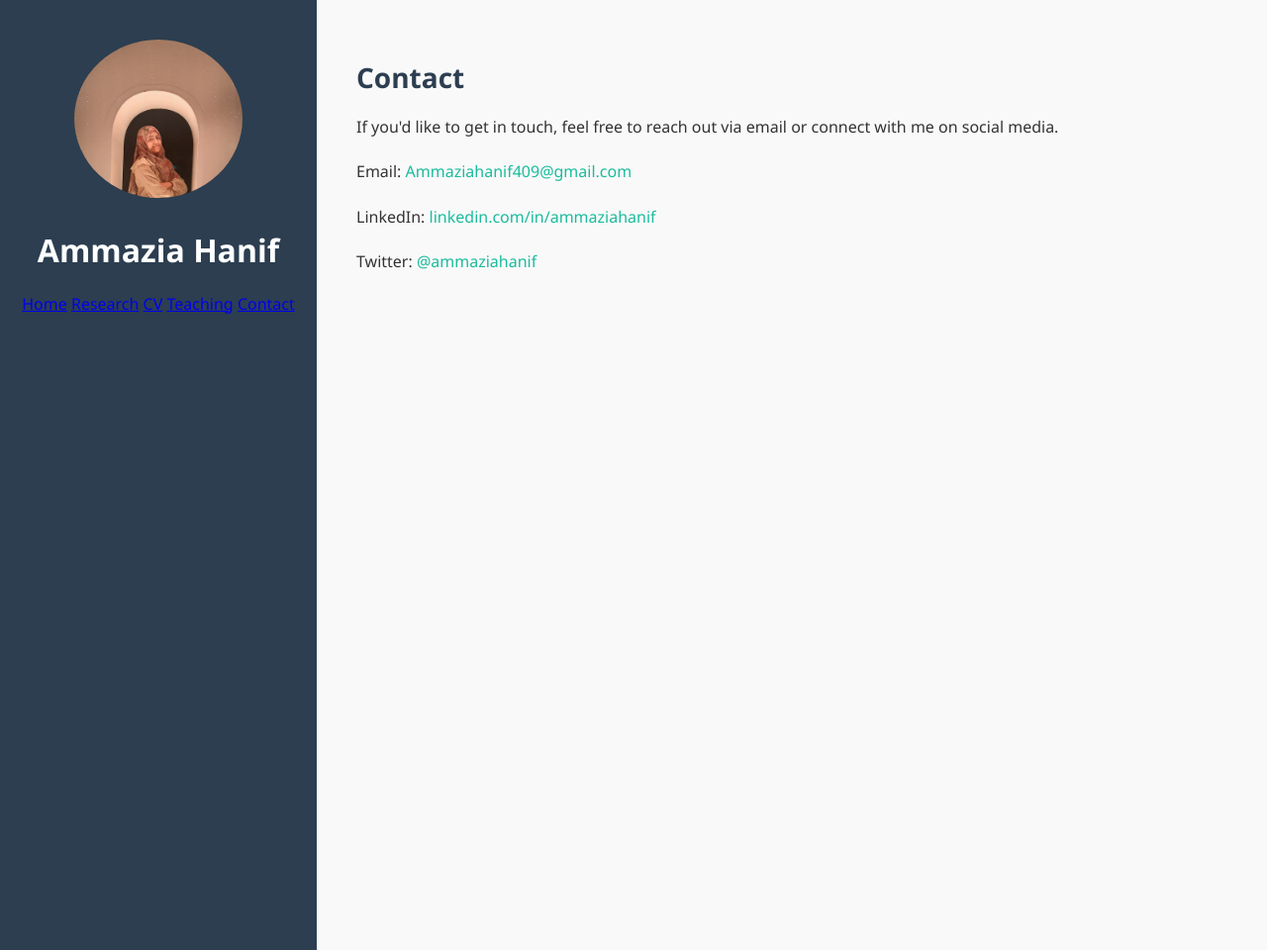
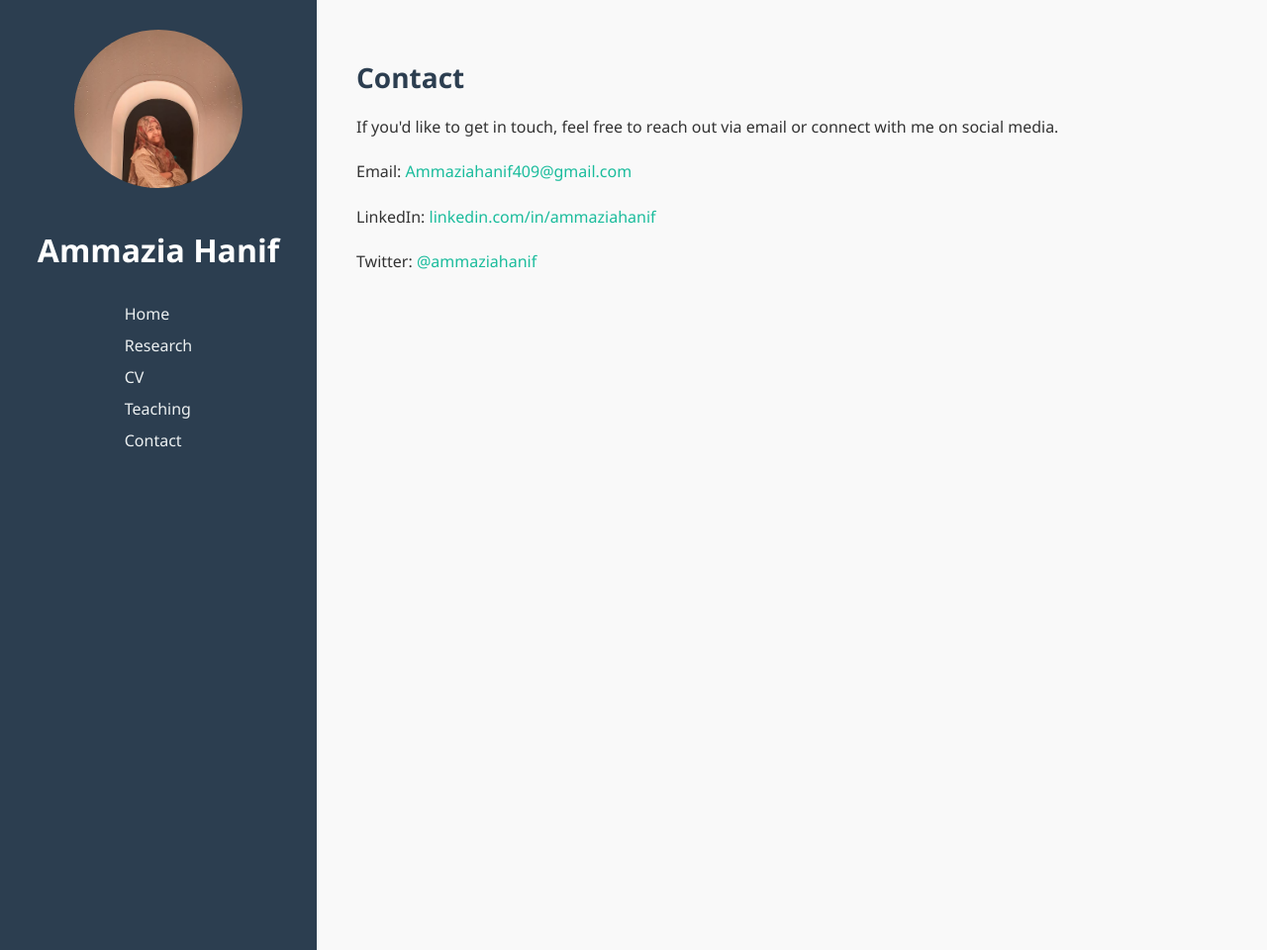
Before and after one commit to s2230029/Research-profile, a Jekyll site: the page contact.html, which Jekyll copies as it is, in a window 1280 px wide. Shown: the whole page at 99% size. Built offline with Jekyll 4.4.1, drawn with Linux system fonts in a browser that asks for light colours.

Commit message:
Update contact.html

```diff
--- a/contact.html
+++ b/contact.html
@@ -29,7 +28,11 @@
       border-radius: 50%;
       object-fit: cover;
       margin-bottom: 20px;
-   -decoration: none;
+      margin-bottom: 20px;
+    }
+    .sidebar nav a {
+      color: #ecf0f1;
+      text-decoration: none;
       margin: 10px 0;
       font-size: 16px;
       display: block;
```
Also changed, not shown: other parts of contact.html (+1 -2 lines).
